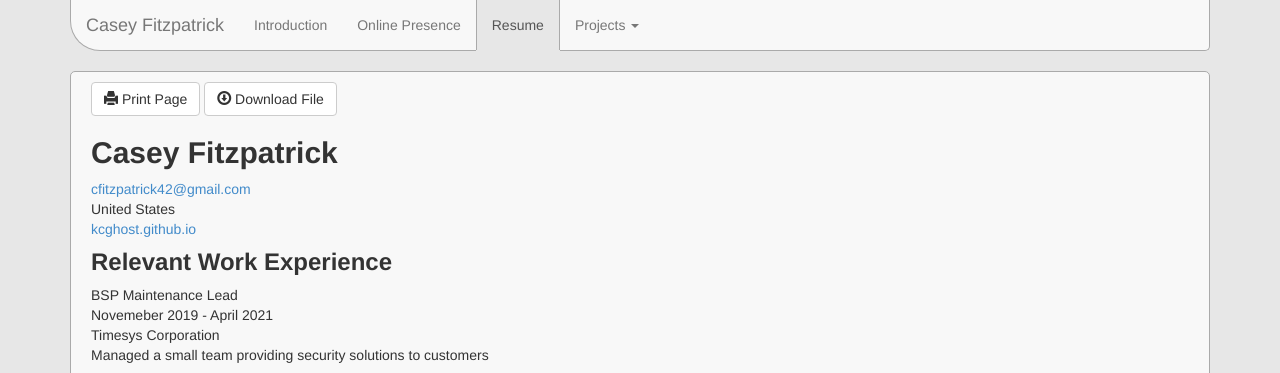
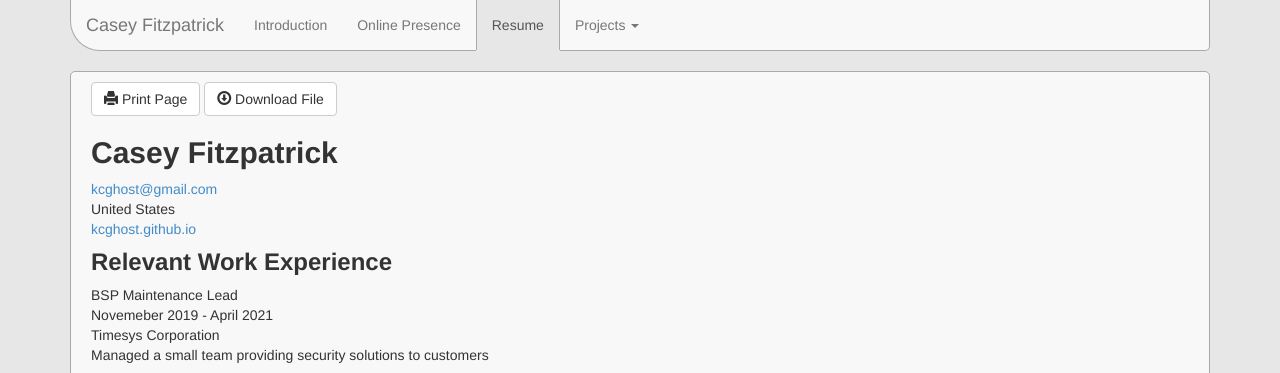
Before and after one commit to kcghost/kcghost.github.io, a Jekyll site: the page built from resume.html, in a window 1280 px wide and 900 px high. Shown: the top 373 px of the window. Built offline with Jekyll 4.4.1, drawn with Linux system fonts in a browser that asks for light colours.

Commit message:
just use regular email in resume...

```diff
--- a/_includes/resume.md
+++ b/_includes/resume.md
@@ -1,5 +1,5 @@
 ## Casey Fitzpatrick ##
-[cfitzpatrick42@gmail.com](mailto:cfitzpatrick42@gmail.com)
+[kcghost@gmail.com](mailto:kcghost@gmail.com)
 United States
 [kcghost.github.io](http://kcghost.github.io/)
 
```
